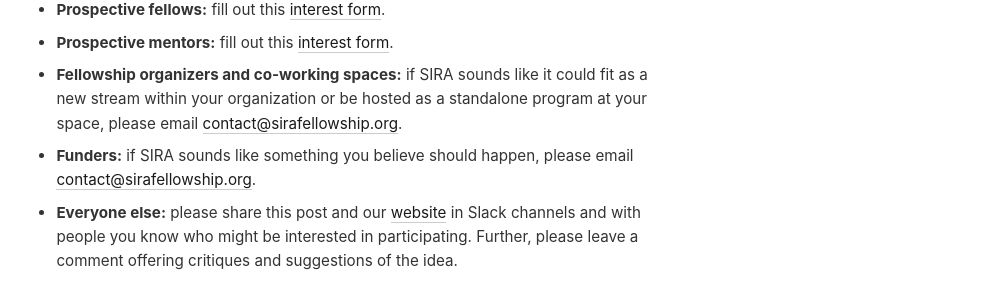
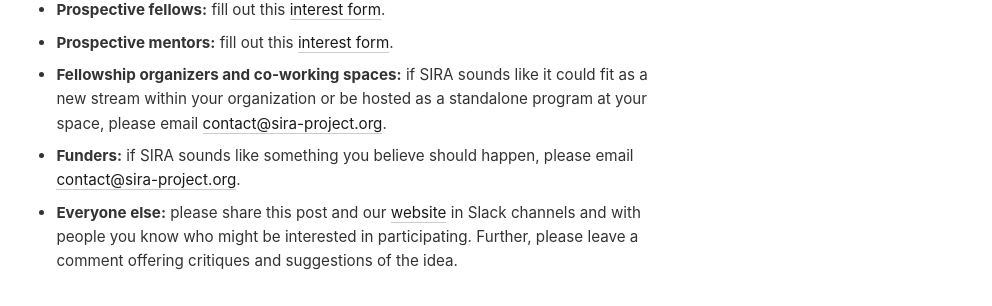
Before and after one commit to EmilioBarkett/emiliobarkett.github.io, a Jekyll site: the page built from _posts/2026-10-22-societal-impacts-research-on-ai.md, in a window 1280 px wide and 900 px high, scrolled down 2616 px. Shown: the part 146-452 px from the top of the window, without its empty margins (288-1280 px from the left). Built offline with Jekyll 4.4.1, drawn with Linux system fonts in a browser that asks for light colours.

Commit message:
upd sira-project

```diff
--- a/_posts/2026-10-22-societal-impacts-research-on-ai.md
+++ b/_posts/2026-10-22-societal-impacts-research-on-ai.md
@@ -5,7 +5,7 @@
 description: One sentence for the blog index preview.
 ---
 
-**TL;DR:** I'm launching [Societal Impacts Research on AI (SIRA)](https://sirafellowship.org/), a mentored research fellowship to bring more social science talent into AI safety. We're looking for our first cohort of 15-20 social scientists, from undergrads to postdocs, to work on societal impact problems within AI safety. The first cohort is projected to start in Summer 2027. Express interest as a [fellow](https://airtable.com/appjnZXuP3QQHiV6X/pagdpah3mjgyQ4jzf/form) or [mentor](https://airtable.com/appjnZXuP3QQHiV6X/pagextnkDHw04KDgu/form), or as a host organization or funder.
+**TL;DR:** I'm launching [Societal Impacts Research on AI (SIRA)](https://sira-project.org/), a mentored research fellowship to bring more social science talent into AI safety. We're looking for our first cohort of 15-20 social scientists, from undergrads to postdocs, to work on societal impact problems within AI safety. The first cohort is projected to start in Summer 2027. Express interest as a [fellow](https://airtable.com/appjnZXuP3QQHiV6X/pagdpah3mjgyQ4jzf/form) or [mentor](https://airtable.com/appjnZXuP3QQHiV6X/pagextnkDHw04KDgu/form), or as a host organization or funder.
 
 # Introduction
 
@@ -45,9 +45,9 @@
 
 *   **Prospective fellows:** fill out this [interest form](https://airtable.com/appjnZXuP3QQHiV6X/pagdpah3mjgyQ4jzf/form).
 *   **Prospective mentors:** fill out this [interest form](https://airtable.com/appjnZXuP3QQHiV6X/pagextnkDHw04KDgu/form).
-*   **Fellowship organizers and co-working spaces:** if SIRA sounds like it could fit as a new stream within your organization or be hosted as a standalone program at your space, please email [contact@sirafellowship.org](mailto:contact@sirafellowship.org).
-*   **Funders:** if SIRA sounds like something you believe should happen, please email [contact@sirafellowship.org](mailto:contact@sirafellowship.org).
-*   **Everyone else:** please share this post and our [website](https://sirafellowship.org/) in Slack channels and with people you know who might be interested in participating. Further, please leave a comment offering critiques and suggestions of the idea.
+*   **Fellowship organizers and co-working spaces:** if SIRA sounds like it could fit as a new stream within your organization or be hosted as a standalone program at your space, please email [contact@sira-project.org](mailto:contact@sira-project.org).
+*   **Funders:** if SIRA sounds like something you believe should happen, please email [contact@sira-project.org](mailto:contact@sira-project.org).
+*   **Everyone else:** please share this post and our [website](https://sira-project.org/) in Slack channels and with people you know who might be interested in participating. Further, please leave a comment offering critiques and suggestions of the idea.
 
 [^1]: Credit to Agus Covarrubias’s recent [X post](https://x.com/austinc3301/status/2102397827259273447?s=20) raising this topic through the lens of the Industrial Revolution.
 
--- a/index.html
+++ b/index.html
@@ -8,7 +8,7 @@
     <div class="details">
       <h1>Emilio Barkett</h1>
         <p>Hello! I am an AI safety researcher and fieldbuilder working at the intersection of AI safety and the social sciences. I work on preparing society for powerful artificial intelligence through technical AI governance, focusing on empirical model behavior and institutional risk management.</p>
-        <p>I am building <a href="https://sirafellowship.org/" target="_blank" rel="noopener">SIRA</a> (Societal Impacts Research on AI), a research fellowship to give social scientists a structured path into AI safety, and the <a href="https://utahaisafety.org/" target="_blank" rel="noopener">Utah AI Safety Hub</a>, a community for people across Utah who want to learn about and work on AI safety. I am also a Research Mentor at <a href="https://sparai.org/" target="_blank" rel="noopener">SPAR</a> and a course facilitator with <a href="https://bluedot.org/" target="_blank" rel="noopener">BlueDot Impact</a>. Previously, I was a Research Manager and Fellowship Facilitator with the <a href="https://www.cualignment.org/" target="_blank" rel="noopener">Columbia AI Alignment Club (CAIAC)</a>.</p>
+        <p>I am building <a href="https://sira-project.org/" target="_blank" rel="noopener">SIRA</a> (Societal Impacts Research on AI), a pathway for social scientists into AI safety, starting with a research fellowship, and the <a href="https://utahaisafety.org/" target="_blank" rel="noopener">Utah AI Safety Hub</a>, a community for people across Utah who want to learn about and work on AI safety. I am also a Research Mentor at <a href="https://sparai.org/" target="_blank" rel="noopener">SPAR</a> and a course facilitator with <a href="https://bluedot.org/" target="_blank" rel="noopener">BlueDot Impact</a>. Previously, I was a Research Manager and Fellowship Facilitator with the <a href="https://www.cualignment.org/" target="_blank" rel="noopener">Columbia AI Alignment Club (CAIAC)</a>.</p>
         <p>In 2026, I graduated from Columbia University with a Master’s in Media Studies and Sociology. I was fortunate to be advised by <a href="https://sociology.columbia.edu/content/diane-vaughan" target="_blank" rel="noopener">Diane Vaughan</a>, <a href="https://jchu1225.github.io/" target="_blank" rel="noopener">James Chu</a>, and <a href="https://www.davidmarkowitz.org/" target="_blank" rel="noopener">David M. Markowitz</a>. In 2025, I was a Summer Research Intern in the <a href="https://business.columbia.edu/faculty/divisions/management/phd" target="_blank" rel="noopener">Management Division</a> at <a href="https://business.columbia.edu/" target="_blank" rel="noopener">Columbia Business School</a> with <a href="https://business.columbia.edu/faculty/people/alan-zhang" target="_blank" rel="noopener">Alan Zhang</a>.</p>
         <p>In 2024, I graduated from Brigham Young University-Hawaii with a Bachelor’s in Communication and Political Science, where I got my start in research with <a href="https://about.byuh.edu/directory/mason-allred" target="_blank" rel="noopener">Mason Allred</a>. In 2020, I was Chief of Staff at <a href="https://www.justserve.org/" target="_blank" rel="noopener">JustServe</a> in Los Angeles, where I coordinated food distribution to local pantries. In 2019, I spent nine months as a volunteer teaching English in the Republic of Kiribati. Before this, I spent eight years as a semi-professional saxophonist.</p>
         <p>I'm currently open to full-time roles in technical AI governance and fieldbuilding — <a href="/opportunities.html">more on what I'm looking for</a>.</p>
--- a/opportunities.html
+++ b/opportunities.html
@@ -10,7 +10,7 @@
 <p>Specifically, I'm looking for:</p>
 
 <ul>
-    <li>Research management or fieldbuilding roles, building on what I've run at <a href="https://sparai.org/" target="_blank" rel="noopener">SPAR</a>, <a href="https://www.cualignment.org/" target="_blank" rel="noopener">CAIAC</a>, and <a href="https://sirafellowship.org/" target="_blank" rel="noopener">SIRA</a>.</li>
+    <li>Research management or fieldbuilding roles, building on what I've run at <a href="https://sparai.org/" target="_blank" rel="noopener">SPAR</a>, <a href="https://www.cualignment.org/" target="_blank" rel="noopener">CAIAC</a>, and <a href="https://sira-project.org/" target="_blank" rel="noopener">SIRA</a>.</li>
     <li>Work on benchmarks, model behavior, multi-agent dynamics, and robotic evals.</li>
 </ul>
 
```
